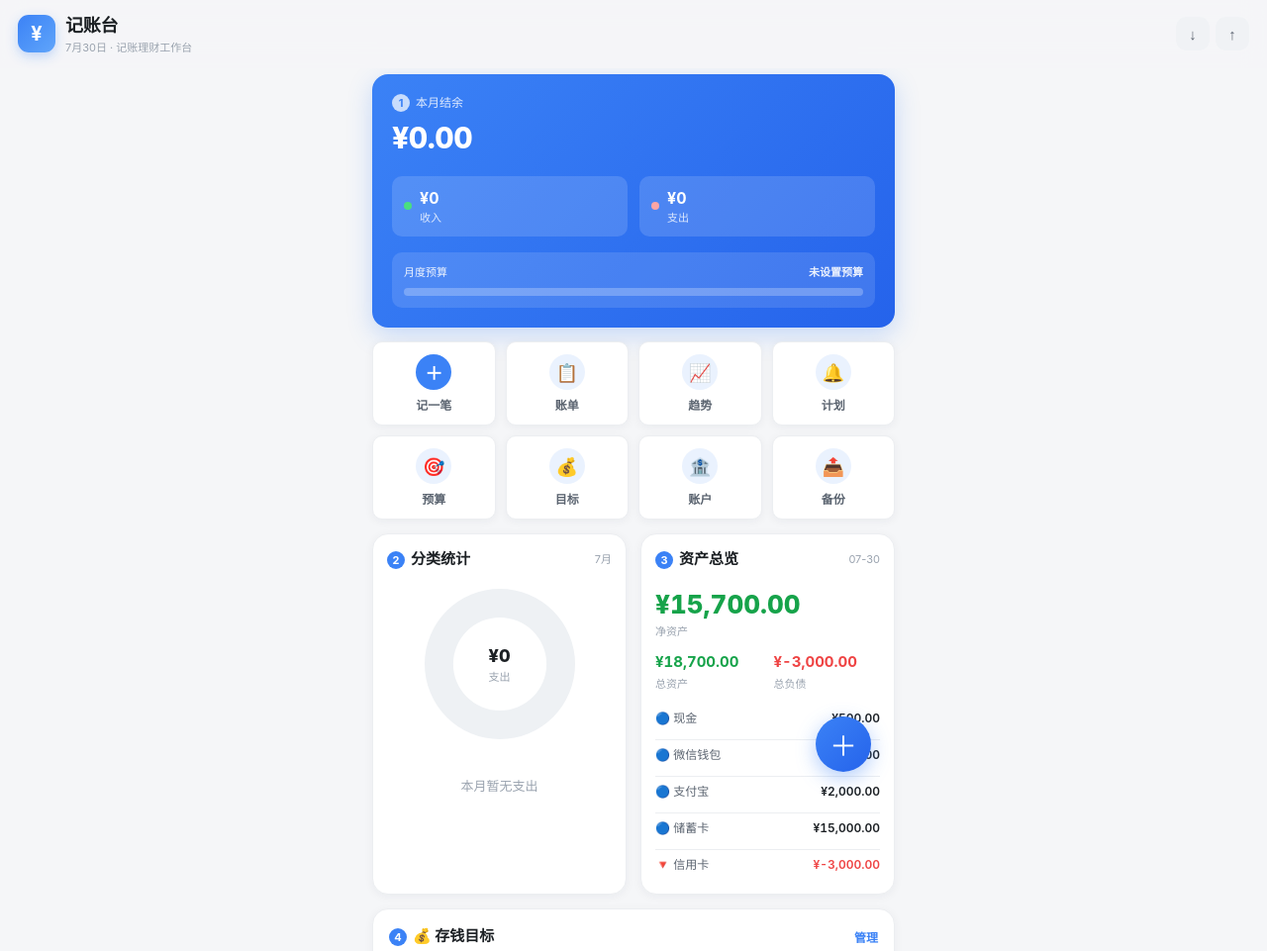
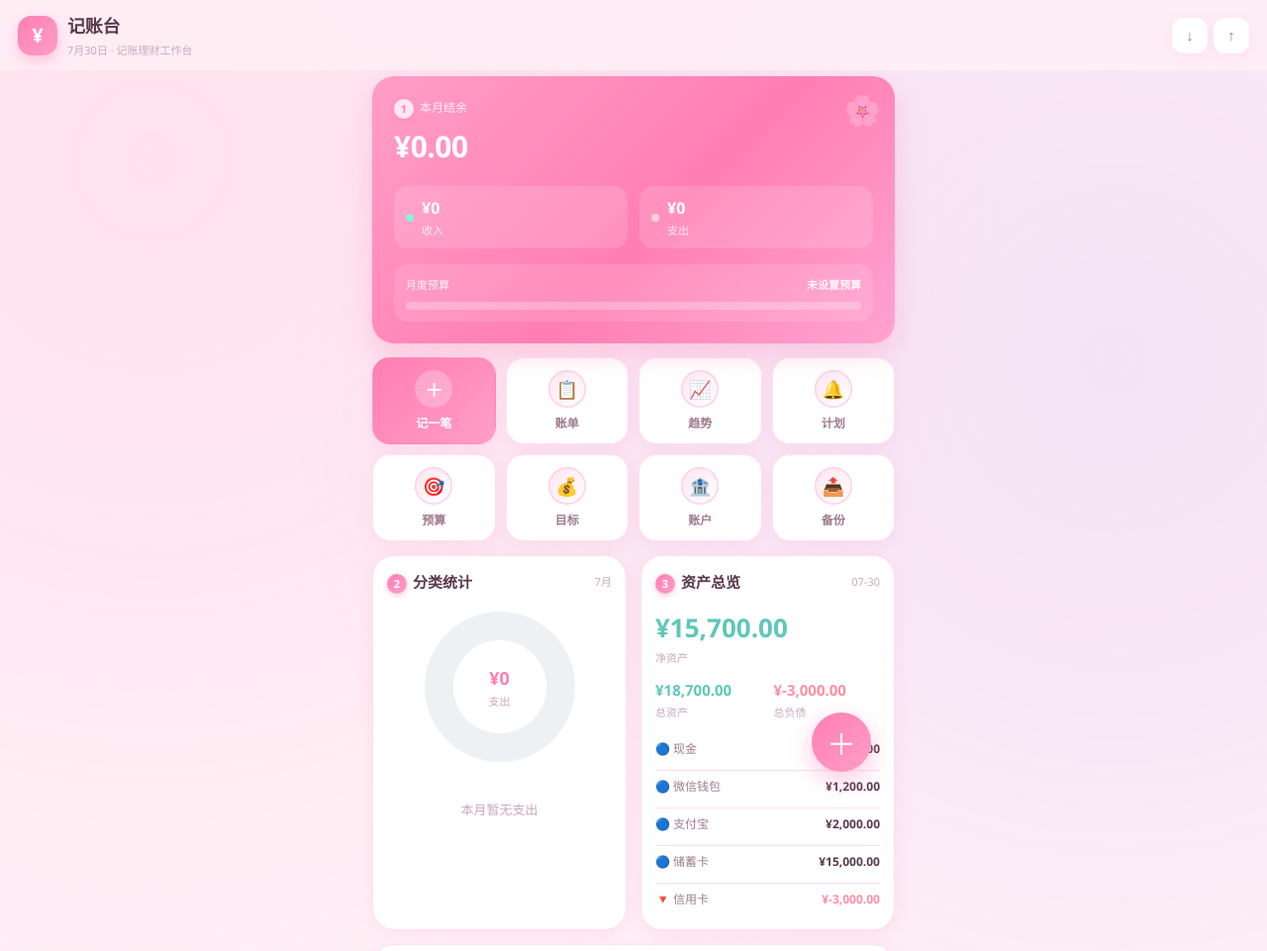
Before and after one commit to dhl1997fc/dhl1997fc, a plain HTML site: page index.html in a window 1280 px wide. Shown: the top 961 px of the page at 99% size. Drawn offline with Linux system fonts and the light colour scheme.

Commit message:
可爱少女风改版 + 记一笔改为右侧抽屉

```diff
--- a/app.js
+++ b/app.js
@@ -7,25 +7,25 @@
   // 分类定义
   const CATEGORIES = {
     expense: [
-      { id: 'food', name: '餐饮', emoji: '🍜', color: '#f97316' },
-      { id: 'transport', name: '通勤', emoji: '🚌', color: '#0ea5e9' },
-      { id: 'shopping', name: '购物', emoji: '🛍️', color: '#ec4899' },
-      { id: 'fun', name: '娱乐', emoji: '🎮', color: '#8b5cf6' },
-      { id: 'home', name: '居家', emoji: '🏠', color: '#14b8a6' },
-      { id: 'medical', name: '医疗', emoji: '💊', color: '#ef4444' },
-      { id: 'study', name: '学习', emoji: '📚', color: '#3b82f6' },
-      { id: 'social', name: '社交', emoji: '🎁', color: '#f59e0b' },
-      { id: 'other_e', name: '其他', emoji: '📦', color: '#94a3b8' },
+      { id: 'food', name: '餐饮', emoji: '🍜', color: '#ff9ec7' },
+      { id: 'transport', name: '通勤', emoji: '🚌', color: '#7ec8ff' },
+      { id: 'shopping', name: '购物', emoji: '🛍️', color: '#ff7eb3' },
+      { id: 'fun', name: '娱乐', emoji: '🎮', color: '#b18cff' },
+      { id: 'home', name: '居家', emoji: '🏠', color: '#5fc7b8' },
+      { id: 'medical', name: '医疗', emoji: '💊', color: '#ff8fa3' },
+      { id: 'study', name: '学习', emoji: '📚', color: '#9aa8ff' },
+      { id: 'social', name: '社交', emoji: '🎁', color: '#ffc15e' },
+      { id: 'other_e', name: '其他', emoji: '📦', color: '#d3a0c4' },
     ],
     income: [
-      { id: 'salary', name: '工资', emoji: '💰', color: '#16a34a' },
-      { id: 'bonus', name: '奖金', emoji: '🎉', color: '#22c55e' },
-      { id: 'invest', name: '理财', emoji: '📈', color: '#10b981' },
-      { id: 'parttime', name: '兼职', emoji: '💼', color: '#84cc16' },
-      { id: 'other_i', name: '其他', emoji: '📦', color: '#94a3b8' },
+      { id: 'salary', name: '工资', emoji: '💰', color: '#5fc7b8' },
+      { id: 'bonus', name: '奖金', emoji: '🎉', color: '#7ee0d0' },
+      { id: 'invest', name: '理财', emoji: '📈', color: '#8fd4c9' },
+      { id: 'parttime', name: '兼职', emoji: '💼', color: '#a6e3d8' },
+      { id: 'other_i', name: '其他', emoji: '📦', color: '#d3a0c4' },
     ],
     transfer: [
-      { id: 'transfer', name: '转账', emoji: '🔄', color: '#8b5cf6' },
+      { id: 'transfer', name: '转账', emoji: '🔄', color: '#b18cff' },
     ],
   };
 
@@ -643,9 +643,9 @@
         }
       });
     }
-    line('income', '#16a34a');
-    line('expense', '#ef4444');
-    if (big) line('balance', '#3b82f6');
+    line('income', '#5fc7b8');
+    line('expense', '#ff7eb3');
+    if (big) line('balance', '#b18cff');
   }
 
   // ===== 弹窗 =====
@@ -840,6 +840,7 @@
     $('#btn-quick-add').addEventListener('click', () => openSheet('add'));
     $('#fab-add').addEventListener('click', () => openSheet('add'));
     $('#mask').addEventListener('click', closeSheet);
+    $('#drawer-add-close').addEventListener('click', closeSheet);
 
     // 类型切换
     $$('.type-tab').forEach(t => {
--- a/styles.css
+++ b/styles.css
@@ -1,40 +1,46 @@
-/* ===== 记账台 · 浅色极简 ===== */
+/* ===== 记账台 · 可爱少女风 ===== */
 :root {
-  --bg: #f5f6f8;
+  --bg: #fff0f6;
   --bg-card: #ffffff;
-  --bg-soft: #f0f2f5;
-  --text-1: #1c2024;
-  --text-2: #5b6470;
-  --text-3: #9aa3af;
-  --line: #eceef1;
-  --line-strong: #e0e3e8;
+  --bg-soft: #ffe5f1;
+  --text-1: #5a3a4d;
+  --text-2: #a07a8e;
+  --text-3: #c9a8bb;
+  --line: #ffe0ee;
+  --line-strong: #ffd0e6;
 
-  --accent: #3b82f6;
-  --accent-soft: #eaf2fe;
-  --income: #16a34a;
-  --income-soft: #e8f6ed;
-  --expense: #ef4444;
-  --expense-soft: #fdeaea;
-  --transfer: #8b5cf6;
-  --warn: #f59e0b;
+  --accent: #ff7eb3;
+  --accent-2: #ff9ec7;
+  --accent-soft: #ffe5f1;
+  --income: #5fc7b8;
+  --income-soft: #e0f7f2;
+  --expense: #ff8fa3;
+  --expense-soft: #ffe6ec;
+  --transfer: #b18cff;
+  --transfer-soft: #f0e8ff;
+  --warn: #ffc15e;
 
-  --radius: 16px;
-  --radius-sm: 10px;
-  --shadow: 0 2px 10px rgba(20, 30, 50, 0.05);
-  --shadow-md: 0 6px 24px rgba(20, 30, 50, 0.1);
+  --radius: 22px;
+  --radius-sm: 14px;
+  --shadow: 0 4px 16px rgba(255, 126, 179, 0.12);
+  --shadow-md: 0 10px 30px rgba(255, 126, 179, 0.22);
 
-  --font: -apple-system, BlinkMacSystemFont, "Segoe UI", "PingFang SC",
-          "Microsoft YaHei", "Helvetica Neue", sans-serif;
+  --font: "PingFang SC", "Hiragino Sans GB", "Microsoft YaHei", "Quicksand",
+          "Segoe UI", "Helvetica Neue", sans-serif;
 }
 
 * { box-sizing: border-box; margin: 0; padding: 0; -webkit-tap-highlight-color: transparent; }
 
 html, body {
   background: var(--bg);
+  background-image:
+    radial-gradient(circle at 12% 8%, rgba(255, 158, 199, 0.18), transparent 40%),
+    radial-gradient(circle at 88% 18%, rgba(177, 140, 255, 0.14), transparent 42%),
+    radial-gradient(circle at 70% 92%, rgba(95, 199, 184, 0.12), transparent 45%);
   color: var(--text-1);
   font-family: var(--font);
   font-size: 15px;
-  line-height: 1.5;
+  line-height: 1.6;
   -webkit-font-smoothing: antialiased;
 }
 
@@ -49,40 +55,41 @@ body { padding-bottom: 90px; }
   position: sticky;
   top: 0;
   z-index: 20;
-  background: rgba(245, 246, 248, 0.9);
+  background: rgba(255, 240, 246, 0.82);
   backdrop-filter: blur(12px);
 }
 
 .header-left { display: flex; align-items: center; gap: 10px; }
 
 .brand-logo {
-  width: 38px; height: 38px;
-  background: linear-gradient(135deg, var(--accent), #60a5fa);
+  width: 40px; height: 40px;
+  background: linear-gradient(135deg, var(--accent), var(--accent-2));
   color: #fff;
-  border-radius: 11px;
+  border-radius: 14px;
   display: grid; place-items: center;
   font-size: 20px; font-weight: 700;
-  box-shadow: 0 4px 12px rgba(59, 130, 246, 0.3);
+  box-shadow: 0 5px 14px rgba(255, 126, 179, 0.4);
 }
 
-.header-title { font-size: 18px; font-weight: 700; letter-spacing: -0.3px; }
+.header-title { font-size: 18px; font-weight: 800; letter-spacing: -0.2px; }
 
 .header-sub { font-size: 11px; color: var(--text-3); margin-top: 1px; }
 
 .header-right { display: flex; gap: 6px; }
 
 .icon-btn {
-  width: 34px; height: 34px;
+  width: 36px; height: 36px;
   border: none;
-  background: var(--bg-soft);
-  border-radius: 10px;
+  background: #fff;
+  border-radius: 12px;
   font-size: 15px;
   color: var(--text-2);
   cursor: pointer;
   display: grid; place-items: center;
-  transition: background 0.15s;
+  transition: background 0.15s, transform 0.12s;
+  box-shadow: var(--shadow);
 }
-.icon-btn:active { background: var(--line-strong); }
+.icon-btn:active { background: var(--accent-soft); transform: scale(0.94); }
 
 /* ===== 页面容器 ===== */
 .page {
@@ -96,11 +103,19 @@ body { padding-bottom: 90px; }
 
 /* ===== 本月概览卡片 ===== */
 .overview-card {
-  background: linear-gradient(135deg, #3b82f6 0%, #2563eb 100%);
+  background: linear-gradient(135deg, #ff9ec7 0%, #ff7eb3 55%, #ffa3d1 100%);
   border-radius: var(--radius);
-  padding: 20px;
+  padding: 22px;
   color: #fff;
-  box-shadow: 0 8px 24px rgba(59, 130, 246, 0.25);
+  box-shadow: 0 10px 28px rgba(255, 126, 179, 0.32);
+  position: relative;
+  overflow: hidden;
+}
+.overview-card::after {
+  content: "🌸";
+  position: absolute;
+  right: 14px; top: 10px;
+  font-size: 30px; opacity: 0.5;
 }
 
 .overview-top { margin-bottom: 16px; }
@@ -127,8 +142,8 @@ body { padding-bottom: 90px; }
 }
 
 .ov-dot { width: 8px; height: 8px; border-radius: 50%; flex-shrink: 0; }
-.ov-dot.income { background: #4ade80; }
-.ov-dot.expense { background: #fca5a5; }
+.ov-dot.income { background: #8af0e2; }
+.ov-dot.expense { background: #ffd0d8; }
 
 .ov-num { font-size: 16px; font-weight: 700; font-variant-numeric: tabular-nums; }
 .ov-cap { font-size: 11px; opacity: 0.8; }
@@ -147,8 +162,8 @@ body { padding-bottom: 90px; }
 
 .quick-btn {
   background: var(--bg-card);
-  border: 1px solid var(--line);
-  border-radius: var(--radius-sm);
+  border: 1.5px solid var(--line);
+  border-radius: 18px;
   padding: 12px 2px;
   display: flex;
   flex-direction: column;
@@ -160,51 +175,60 @@ body { padding-bottom: 90px; }
   font-size: 12px;
   font-weight: 600;
   box-shadow: var(--shadow);
-  transition: all 0.15s;
+  transition: all 0.18s ease;
 }
-.quick-btn:active { transform: scale(0.96); }
+.quick-btn:hover { border-color: var(--accent); transform: translateY(-2px); }
+.quick-btn:active { transform: scale(0.95); }
 
 .quick-ico {
-  width: 36px; height: 36px;
+  width: 38px; height: 38px;
   border-radius: 50%;
   display: grid; place-items: center;
-  background: var(--accent-soft);
+  background: linear-gradient(135deg, var(--accent-soft), #fff);
   color: var(--accent);
   font-size: 18px;
+  box-shadow: inset 0 0 0 1.5px var(--line-strong);
 }
-.quick-btn.primary .quick-ico { background: var(--accent); color: #fff; }
+.quick-btn.primary {
+  background: linear-gradient(135deg, var(--accent), var(--accent-2));
+  border-color: transparent;
+  color: #fff;
+}
+.quick-btn.primary .quick-ico { background: rgba(255,255,255,0.25); color: #fff; box-shadow: none; }
+.quick-btn.primary:hover { color: #fff; }
 
 /* ===== 模块序号徽章 ===== */
 .mod-no {
   display: inline-grid;
   place-items: center;
-  width: 18px; height: 18px;
+  width: 20px; height: 20px;
   border-radius: 50%;
-  background: var(--accent);
+  background: linear-gradient(135deg, var(--accent), var(--accent-2));
   color: #fff;
   font-size: 11px;
-  font-weight: 700;
+  font-weight: 800;
   font-style: normal;
   margin-right: 6px;
   vertical-align: middle;
+  box-shadow: 0 2px 6px rgba(255, 126, 179, 0.4);
 }
-.mod-no.light { background: rgba(255, 255, 255, 0.85); color: var(--accent); }
+.mod-no.light { background: rgba(255, 255, 255, 0.9); color: var(--accent); }
 
 /* ===== 卡片 ===== */
 .card {
   background: var(--bg-card);
-  border: 1px solid var(--line);
+  border: 1.5px solid var(--line);
   border-radius: var(--radius);
   padding: 16px;
   box-shadow: var(--shadow);
 }
 
 .card-head { display: flex; align-items: center; justify-content: space-between; margin-bottom: 14px; }
-.card-title { font-size: 15px; font-weight: 700; }
+.card-title { font-size: 15px; font-weight: 800; color: var(--text-1); }
 .card-extra { font-size: 11px; color: var(--text-3); }
 .card-link {
   border: none; background: transparent;
-  color: var(--accent); font-size: 12px; font-weight: 600;
+  color: var(--accent); font-size: 12px; font-weight: 700;
   cursor: pointer; font-family: inherit;
 }
 
@@ -220,7 +244,7 @@ body { padding-bottom: 90px; }
   align-items: center; justify-content: center;
   pointer-events: none;
 }
-.pie-center-num { font-size: 18px; font-weight: 800; font-variant-numeric: tabular-nums; }
+.pie-center-num { font-size: 18px; font-weight: 800; font-variant-numeric: tabular-nums; color: var(--accent); }
 .pie-center-cap { font-size: 11px; color: var(--text-3); }
 
 .legend { display: flex; flex-direction: column; gap: 6px; }
@@ -284,10 +308,10 @@ body { padding-bottom: 90px; }
 .goal-emoji { font-size: 16px; }
 .goal-name { font-size: 14px; font-weight: 600; flex: 1; min-width: 0; }
 .goal-deadline { font-size: 11px; color: var(--text-3); background: var(--bg-soft); padding: 2px 6px; border-radius: 6px; white-space: nowrap; }
-.goal-bar { height: 8px; background: #e6edf5; border-radius: 99px; overflow: hidden; }
+.goal-bar { height: 9px; background: var(--bg-soft); border-radius: 99px; overflow: hidden; }
 .goal-fill {
   height: 100%;
-  background: linear-gradient(90deg, #3b82f6, #60a5fa);
+  background: linear-gradient(90deg, var(--accent), var(--accent-2));
   border-radius: 99px;
   transition: width .4s ease;
 }
@@ -346,8 +370,8 @@ body { padding-bottom: 90px; }
 /* ===== 弹窗 ===== */
 .sheet-mask {
   position: fixed; inset: 0;
-  background: rgba(20, 30, 50, 0.4);
-  backdrop-filter: blur(2px);
+  background: rgba(90, 58, 77, 0.32);
+  backdrop-filter: blur(3px);
   z-index: 40;
   animation: fade 0.2s ease;
 }
@@ -358,17 +382,56 @@ body { padding-bottom: 90px; }
   transform: translateX(-50%);
   width: 100%; max-width: 560px;
   background: #fff;
-  border-radius: 22px 22px 0 0;
+  border-radius: 28px 28px 0 0;
   padding: 10px 20px max(20px, env(safe-area-inset-bottom));
   z-index: 50;
   max-height: 92vh;
   overflow-y: auto;
-  box-shadow: 0 -8px 32px rgba(20, 30, 50, 0.15);
+  box-shadow: 0 -10px 36px rgba(255, 126, 179, 0.2);
   animation: slideUp 0.25s cubic-bezier(0.4, 0, 0.2, 1);
 }
 
+/* ===== 记一笔 · 右侧抽屉 ===== */
+.sheet.drawer {
+  top: 0; bottom: 0;
+  left: auto; right: 0;
+  transform: none;
+  width: min(420px, 88vw);
+  max-width: 420px;
+  border-radius: 0;
+  border-top-left-radius: 28px;
+  border-bottom-left-radius: 28px;
+  padding: 22px 22px max(22px, env(safe-area-inset-bottom));
+  max-height: 100vh;
+  background: linear-gradient(160deg, #fffafd 0%, #fff4fa 100%);
+  box-shadow: -12px 0 40px rgba(255, 126, 179, 0.22);
+  animation: slideInRight 0.28s cubic-bezier(0.4, 0, 0.2, 1);
+}
+.sheet.drawer .field-label { color: var(--accent); }
+.sheet.drawer .sheet-grip { display: none; }
+.sheet.drawer .sheet-title { font-size: 20px; font-weight: 800; margin-bottom: 20px; }
+
+.drawer-close {
+  position: absolute;
+  top: 18px; right: 18px;
+  width: 32px; height: 32px;
+  border: none;
+  background: var(--bg-soft);
+  border-radius: 50%;
+  color: var(--text-2);
+  font-size: 14px; cursor: pointer;
+  display: grid; place-items: center;
+  transition: transform 0.12s, background 0.15s;
+}
+.drawer-close:active { transform: scale(0.9); background: var(--line-strong); }
+
+@keyframes slideInRight {
+  from { transform: translateX(100%); opacity: 0.6; }
+  to   { transform: translateX(0); opacity: 1; }
+}
+
 .sheet-grip { width: 38px; height: 4px; background: var(--line-strong); border-radius: 2px; margin: 0 auto 16px; }
-.sheet-title { font-size: 18px; font-weight: 700; margin-bottom: 18px; }
+.sheet-title { font-size: 18px; font-weight: 800; margin-bottom: 18px; color: var(--text-1); }
 .sheet-tip { font-size: 12px; color: var(--text-3); margin: -10px 0 16px; }
 
 .field { margin-bottom: 16px; }
@@ -378,13 +441,14 @@ body { padding-bottom: 90px; }
 .amount-input {
   display: flex; align-items: center;
   border: 1.5px solid var(--line-strong);
-  border-radius: var(--radius-sm);
-  padding: 12px 14px;
-  transition: border-color 0.15s;
+  border-radius: 16px;
+  padding: 14px 16px;
+  background: #fffafd;
+  transition: border-color 0.15s, box-shadow 0.15s;
 }
-.amount-input:focus-within { border-color: var(--accent); }
-.amount-sym { font-size: 22px; font-weight: 700; color: var(--text-3); margin-right: 8px; }
-#f-amount { flex: 1; border: none; outline: none; font-size: 22px; font-weight: 700; font-family: inherit; color: var(--text-1); background: transparent; }
+.amount-input:focus-within { border-color: var(--accent); box-shadow: 0 0 0 3px var(--accent-soft); }
+.amount-sym { font-size: 22px; font-weight: 800; color: var(--accent); margin-right: 8px; }
+#f-amount { flex: 1; border: none; outline: none; font-size: 24px; font-weight: 800; font-family: inherit; color: var(--text-1); background: transparent; }
 
 .select, #f-date, #f-note, #plan-name, #plan-amount, #acc-name, #acc-balance, #budget-input {
   width: 100%;
@@ -397,15 +461,15 @@ body { padding-bottom: 90px; }
   background: #fff;
   color-scheme: light;
 }
-.select:focus, #f-date:focus, #f-note:focus, #budget-input:focus { outline: none; border-color: var(--accent); }
+.select:focus, #f-date:focus, #f-note:focus, #budget-input:focus, .amount-input:focus-within { outline: none; border-color: var(--accent); box-shadow: 0 0 0 3px var(--accent-soft); }
 
 /* 类型切换 */
-.type-tabs { display: flex; gap: 6px; background: var(--bg-soft); border-radius: var(--radius-sm); padding: 4px; margin-bottom: 18px; }
+.type-tabs { display: flex; gap: 6px; background: var(--bg-soft); border-radius: 999px; padding: 5px; margin-bottom: 18px; }
 .type-tab {
-  flex: 1; padding: 9px; border: none; border-radius: 8px;
+  flex: 1; padding: 10px; border: none; border-radius: 999px;
   background: transparent; color: var(--text-2);
-  font-size: 13px; font-weight: 600; cursor: pointer; font-family: inherit;
-  transition: all 0.15s;
+  font-size: 13px; font-weight: 700; cursor: pointer; font-family: inherit;
+  transition: all 0.18s;
 }
 .type-tab.active { background: #fff; color: var(--accent); box-shadow: var(--shadow); }
 
@@ -413,14 +477,15 @@ body { padding-bottom: 90px; }
 .cat-chips { display: flex; flex-wrap: wrap; gap: 8px; }
 .cat-chip {
   display: inline-flex; align-items: center; gap: 5px;
-  padding: 7px 12px;
+  padding: 8px 13px;
   border: 1.5px solid var(--line-strong);
   border-radius: 999px;
   font-size: 13px; cursor: pointer;
   background: #fff; color: var(--text-2);
-  transition: all 0.15s;
+  transition: all 0.18s;
 }
-.cat-chip.active { border-color: var(--accent); background: var(--accent-soft); color: var(--accent); font-weight: 600; }
+.cat-chip:hover { border-color: var(--accent-2); }
+.cat-chip.active { border-color: var(--accent); background: var(--accent-soft); color: var(--accent); font-weight: 700; transform: scale(1.04); }
 .cat-chip .c-emoji { font-size: 15px; }
 
 /* 小票 */
@@ -428,13 +493,15 @@ body { padding-bottom: 90px; }
 .receipt-pick {
   display: inline-flex; align-items: center; gap: 6px;
   padding: 9px 14px;
-  border: 1.5px dashed var(--line-strong);
+  border: 1.5px dashed var(--accent-2);
   border-radius: var(--radius-sm);
-  font-size: 13px; color: var(--text-2);
+  font-size: 13px; color: var(--accent);
   cursor: pointer;
+  transition: background 0.15s;
 }
+.receipt-pick:hover { background: var(--accent-soft); }
 .receipt-preview { position: relative; }
-.receipt-preview img { width: 56px; height: 56px; object-fit: cover; border-radius: 8px; border: 1px solid var(--line-strong); }
+.receipt-preview img { width: 56px; height: 56px; object-fit: cover; border-radius: 12px; border: 1.5px solid var(--line-strong); }
 .receipt-del {
   position: absolute; top: -6px; right: -6px;
   width: 18px; height: 18px; border-radius: 50%;
@@ -444,14 +511,14 @@ body { padding-bottom: 90px; }
 
 .btn-block {
   width: 100%;
-  padding: 14px;
+  padding: 15px;
   border: none;
-  border-radius: var(--radius-sm);
-  font-size: 15px; font-weight: 700;
+  border-radius: 16px;
+  font-size: 15px; font-weight: 800;
   cursor: pointer; font-family: inherit;
   margin-top: 6px;
 }
-.btn-block.primary { background: var(--accent); color: #fff; box-shadow: 0 4px 14px rgba(59, 130, 246, 0.3); }
+.btn-block.primary { background: linear-gradient(135deg, var(--accent), var(--accent-2)); color: #fff; box-shadow: 0 6px 18px rgba(255, 126, 179, 0.4); }
 .btn-block.primary:active { transform: scale(0.98); }
 
 .filter-row { display: flex; gap: 8px; margin-bottom: 14px; }
@@ -459,20 +526,21 @@ body { padding-bottom: 90px; }
   padding: 7px 16px; border: 1.5px solid var(--line-strong);
   border-radius: 999px; font-size: 13px; background: #fff;
   color: var(--text-2); cursor: pointer; font-family: inherit;
+  transition: all 0.15s;
 }
-.filter-chip.active { background: var(--accent); color: #fff; border-color: var(--accent); }
+.filter-chip.active { background: linear-gradient(135deg, var(--accent), var(--accent-2)); color: #fff; border-color: transparent; }
 
 /* FAB */
 .fab {
   position: fixed;
   bottom: calc(20px + env(safe-area-inset-bottom));
   right: max(20px, calc(50vw - 260px + 20px));
-  width: 56px; height: 56px;
+  width: 60px; height: 60px;
   border-radius: 50%;
   border: none;
-  background: linear-gradient(135deg, var(--accent), #2563eb);
-  color: #fff; font-size: 28px;
-  box-shadow: 0 6px 20px rgba(59, 130, 246, 0.4);
+  background: linear-gradient(135deg, var(--accent), var(--accent-2));
+  color: #fff; font-size: 30px;
+  box-shadow: 0 8px 24px rgba(255, 126, 179, 0.45);
   cursor: pointer; z-index: 30;
   display: grid; place-items: center;
   transition: transform 0.15s;
```
Also changed, not shown: index.html (+2 -2 lines).
